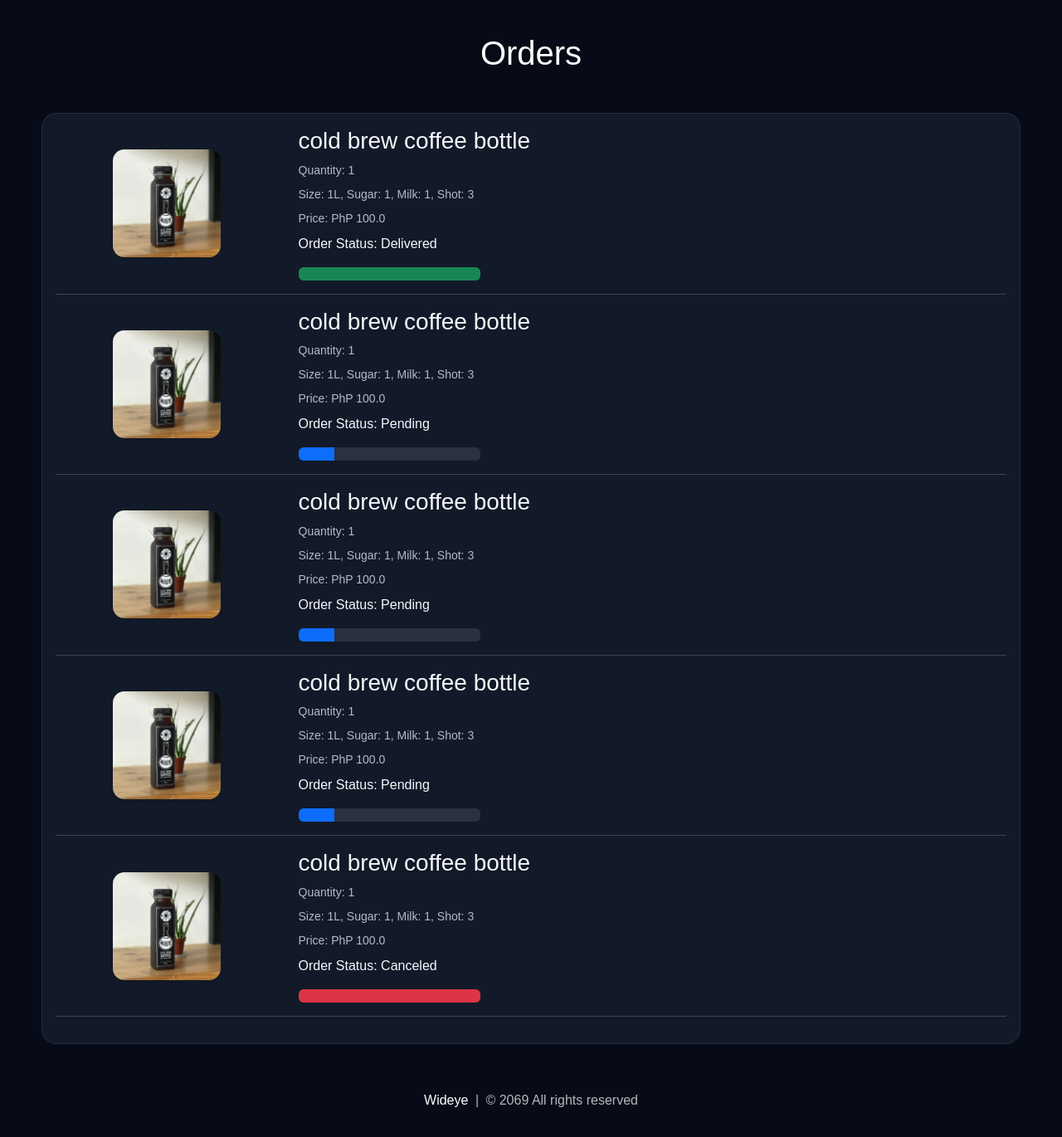
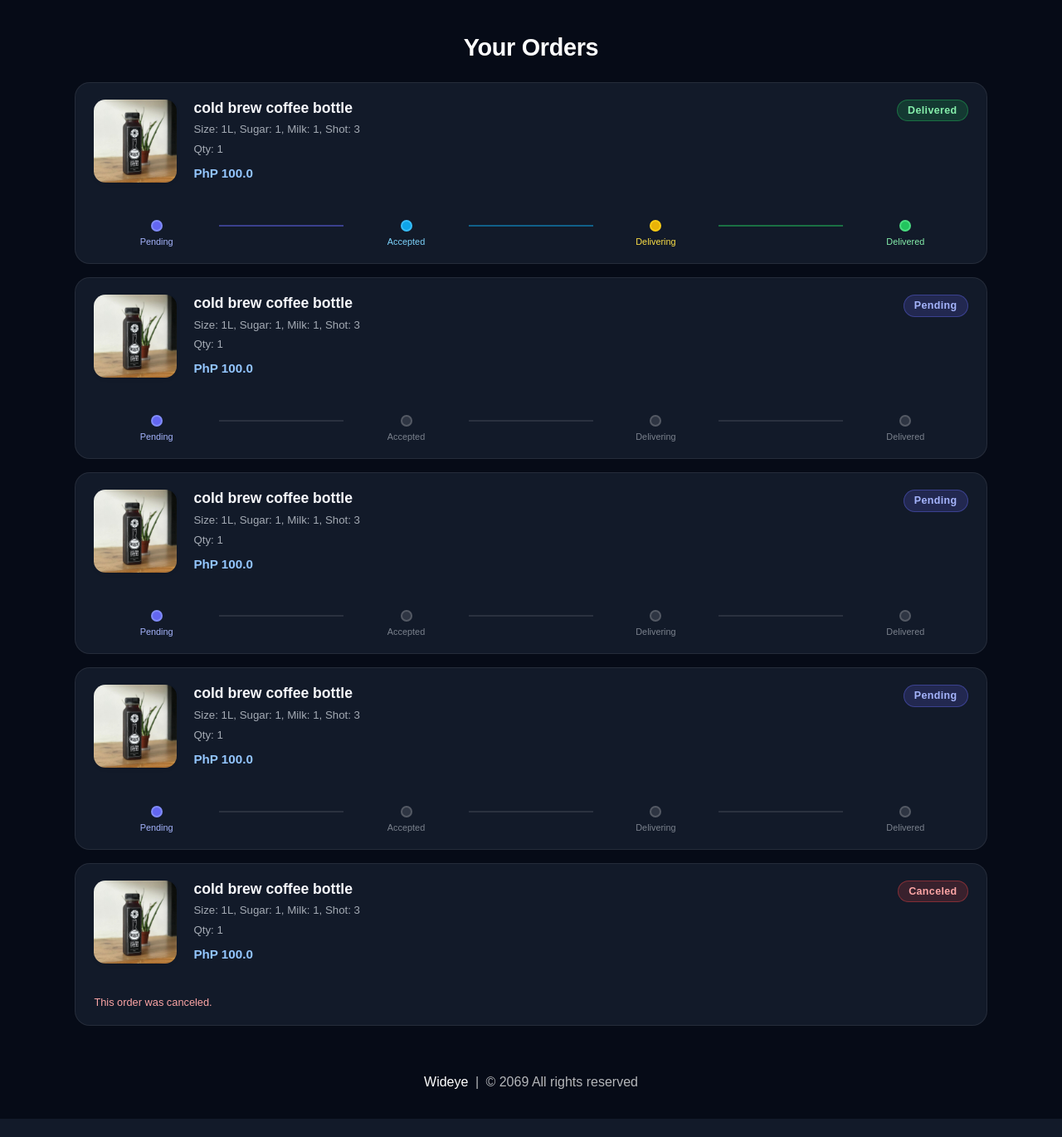
Before and after one commit to Ryzelz/Kiosk-5-flask-2, a Flask app: page /orders in a window 1280 px wide. Shown: the part 79-1449 px from the top of the page at 83% size. After the commit the page ends 1427 px from the top, so only its background shows below. Run offline with Flask 3, Linux system fonts and the light colour scheme; a user stored in the database is signed in; some libraries are stand-ins or nearby versions.

```diff
--- a/website/templates/orders.html
+++ b/website/templates/orders.html
@@ -6,131 +6,239 @@
 
 <style>
     .wideye-orders-shell {
-        width: min(calc(100% - 1rem), 1180px);
+        width: min(calc(100% - 1rem), 1100px);
         margin: 1.5rem auto 2rem;
     }
 
-    .wideye-orders-card {
-        background: #121a29;
-        border: 1px solid rgba(255, 255, 255, 0.08);
-        border-radius: 18px;
-        color: #f6f7fb;
+    .wideye-orders-header {
+        color: #fff;
+        font-size: 1.8rem;
+        font-weight: 700;
+        letter-spacing: -0.01em;
+        margin-bottom: 1.5rem;
     }
 
-    .wideye-orders-card .card-body {
-        background: transparent;
-        color: inherit;
+    .wideye-order-card {
+        background: #121a29;
+        border: 1px solid rgba(255,255,255,0.08);
+        border-radius: 18px;
+        margin-bottom: 1rem;
+        transition: border-color 0.2s;
+        overflow: hidden;
     }
 
-    .wideye-orders-card h3,
-    .wideye-orders-card p,
-    .wideye-orders-card .col-sm-4,
-    .wideye-orders-card .col-sm-7 {
-        color: #f6f7fb;
+    .wideye-order-card:hover {
+        border-color: rgba(255,255,255,0.18);
     }
 
-    .wideye-orders-card .text-muted {
-        color: rgba(226, 232, 240, 0.78) !important;
-    }
-
-    .wideye-orders-card .progress {
-        background: rgba(255, 255, 255, 0.1);
+    .wideye-order-body {
+        padding: 1.25rem 1.4rem;
+        display: flex;
+        gap: 1.25rem;
+        align-items: flex-start;
     }
 
     .wideye-orders-thumb {
-        width: 130px;
-        height: 130px;
+        width: 100px;
+        height: 100px;
         object-fit: cover;
         border-radius: 14px;
         background: #0f172a;
+        flex-shrink: 0;
     }
 
-    @media (max-width: 1024px) and (max-height: 650px), (max-width: 900px) {
-        .wideye-orders-shell {
-            margin: 1rem auto 1.25rem;
+    .wideye-order-info {
+        flex: 1;
+        min-width: 0;
     }
 
-        .wideye-orders-card {
-            border-radius: 16px;
+    .wideye-order-name {
+        color: #f6f7fb;
+        font-size: 1.1rem;
+        font-weight: 600;
+        margin: 0 0 0.3rem;
     }
 
-        .wideye-orders-card .card-body {
-            padding: 14px;
+    .wideye-order-meta {
+        color: rgba(226,232,240,0.7);
+        font-size: 0.83rem;
+        margin-bottom: 0.2rem;
     }
 
-        .wideye-orders-thumb {
-            width: 96px;
-            height: 96px;
+    .wideye-order-price {
+        color: #93c5fd;
+        font-weight: 600;
+        font-size: 0.95rem;
+        margin-top: 0.5rem;
     }
+
+    /* Status badge */
+    .wideye-status-badge {
+        display: inline-block;
+        padding: 3px 12px;
+        border-radius: 20px;
+        font-size: 0.78rem;
+        font-weight: 600;
+        letter-spacing: 0.03em;
+        white-space: nowrap;
+    }
+    .wideye-status-pending   { background: rgba(99,102,241,0.2); color: #a5b4fc; border: 1px solid rgba(99,102,241,0.4); }
+    .wideye-status-accepted  { background: rgba(14,165,233,0.2); color: #7dd3fc; border: 1px solid rgba(14,165,233,0.4); }
+    .wideye-status-delivery  { background: rgba(234,179,8,0.18); color: #fde047; border: 1px solid rgba(234,179,8,0.4); }
+    .wideye-status-delivered { background: rgba(34,197,94,0.18); color: #86efac; border: 1px solid rgba(34,197,94,0.4); }
+    .wideye-status-canceled  { background: rgba(239,68,68,0.18); color: #fca5a5; border: 1px solid rgba(239,68,68,0.4); }
+
+    /* Progress track */
+    .wideye-order-footer {
+        padding: 0 1.4rem 1.1rem;
+    }
+
+    .wideye-progress-track {
+        display: flex;
+        align-items: center;
+        gap: 0;
+        margin-top: 0.5rem;
+    }
+
+    .wideye-step {
+        display: flex;
+        flex-direction: column;
+        align-items: center;
+        flex: 1;
+        position: relative;
+    }
+
+    .wideye-step-dot {
+        width: 14px;
+        height: 14px;
+        border-radius: 50%;
+        background: rgba(255,255,255,0.12);
+        border: 2px solid rgba(255,255,255,0.18);
+        z-index: 1;
+        flex-shrink: 0;
+    }
+
+    .wideye-step-dot.active   { background: #6366f1; border-color: #818cf8; }
+    .wideye-step-dot.info     { background: #0ea5e9; border-color: #38bdf8; }
+    .wideye-step-dot.warning  { background: #eab308; border-color: #facc15; }
+    .wideye-step-dot.success  { background: #22c55e; border-color: #4ade80; }
+    .wideye-step-dot.danger   { background: #ef4444; border-color: #f87171; }
+
+    .wideye-step-label {
+        font-size: 0.68rem;
+        color: rgba(226,232,240,0.5);
+        margin-top: 4px;
+        text-align: center;
+    }
+
+    .wideye-step-label.active   { color: #a5b4fc; }
+    .wideye-step-label.info     { color: #7dd3fc; }
+    .wideye-step-label.warning  { color: #fde047; }
+    .wideye-step-label.success  { color: #86efac; }
+    .wideye-step-label.danger   { color: #fca5a5; }
+
+    .wideye-step-line {
+        flex: 1;
+        height: 2px;
+        background: rgba(255,255,255,0.1);
+        align-self: flex-start;
+        margin-top: 6px;
+    }
+
+    .wideye-step-line.filled { background: rgba(99,102,241,0.5); }
+    .wideye-step-line.info   { background: rgba(14,165,233,0.5); }
+    .wideye-step-line.warning{ background: rgba(234,179,8,0.5); }
+    .wideye-step-line.success{ background: rgba(34,197,94,0.5); }
+
+    @media (max-width: 600px) {
+        .wideye-order-body { flex-direction: column; }
+        .wideye-orders-thumb { width: 80px; height: 80px; }
     }
 </style>
 
+{% macro step_class(item_status, step) %}
+    {% if item_status == 'Canceled' %}
+        {% if step == 1 %}danger{% endif %}
+    {% elif item_status == 'Pending' %}
+        {% if step == 1 %}active{% endif %}
+    {% elif item_status == 'Accepted' %}
+        {% if step <= 2 %}info{% endif %}
+    {% elif item_status == 'Out for delivery' %}
+        {% if step <= 3 %}warning{% endif %}
+    {% elif item_status == 'Delivered' %}
+        {% if step <= 4 %}success{% endif %}
+    {% endif %}
+{% endmacro %}
+
 <div class="wideye-orders-shell">
 
-    <div class="row">
     {% if orders %}
+    <h1 class="wideye-orders-header text-center">Your Orders</h1>
 
-        <h1 class="text-center mb-5" style="color: white;">Orders</h1>
-        <div class="col-sm-13">
-            <div class="card wideye-orders-card">
-                <div class="card-body">
-                    <!-- <h3>Orders</h3> -->
     {% for item in orders %}
-
-                    <div class="row">
-                        <div class="col-sm-3 text-center align-self-center">
-                            <img src="{{ get_product_image(item.product, item.size) }}" alt="" class="img-fluid wideye-orders-thumb shadow-sm">
+    {% set s = item.status %}
+    <div class="wideye-order-card">
+        <div class="wideye-order-body">
+            <img src="{{ get_product_image(item.product, item.size) }}" alt="" class="wideye-orders-thumb shadow-sm">
+            <div class="wideye-order-info">
+                <div class="d-flex justify-content-between align-items-start flex-wrap gap-2">
+                    <h4 class="wideye-order-name">{{ item.product.product_name }}</h4>
+                    <span class="wideye-status-badge
+                        {% if s == 'Pending' %}wideye-status-pending
+                        {% elif s == 'Accepted' %}wideye-status-accepted
+                        {% elif s == 'Out for delivery' %}wideye-status-delivery
+                        {% elif s == 'Delivered' %}wideye-status-delivered
+                        {% elif s == 'Canceled' %}wideye-status-canceled
+                        {% endif %}">{{ s }}</span>
                 </div>
-                        <div class="col-sm-7">
-
-                            <h3>{{ item.product.product_name }}</h3>
-                            <p class="mb-2 text-muted small">Quantity: {{ item.quantity }}</p>
-                            <p class="mb-2 text-muted small">{{ format_option_summary(item) }}</p>
-                            <p class="mb-2 text-muted small">Price: PhP {{ item.price }}</p>
-
-
-                            <div class="col-sm-4">
-                                <p>Order Status: {{ item.status }}</p>
-                                {% if item.status == 'Pending' %}
-                                <div class="progress">
-                                    <div class="progress-bar" role="progressbar" style="width: 20%;"  aria-valuenow="20" aria-valuemin="0" aria-valuemax="100"></div>
+                <p class="wideye-order-meta mb-1">{{ format_option_summary(item) }}</p>
+                <p class="wideye-order-meta mb-0">Qty: {{ item.quantity }}</p>
+                <p class="wideye-order-price">PhP {{ item.price }}</p>
+            </div>
         </div>
 
-                                {% elif item.status == 'Accepted' %}
-                                <div class="progress">
-                                    <div class="progress-bar bg-info" role="progressbar" style="width: 40%;"  aria-valuenow="40" aria-valuemin="0" aria-valuemax="100"></div>
+        {% if s != 'Canceled' %}
+        <div class="wideye-order-footer">
+            <div class="wideye-progress-track">
+                {# Step 1: Pending #}
+                <div class="wideye-step">
+                    <div class="wideye-step-dot {% if s in ['Pending','Accepted','Out for delivery','Delivered'] %}active{% endif %}"></div>
+                    <span class="wideye-step-label {% if s in ['Pending','Accepted','Out for delivery','Delivered'] %}active{% endif %}">Pending</span>
                 </div>
+                <div class="wideye-step-line {% if s in ['Accepted','Out for delivery','Delivered'] %}filled{% endif %}"></div>
 
-                                {% elif item.status == 'Out for delivery' %}
-                                <div class="progress">
-                                    <div class="progress-bar bg-warning" role="progressbar" style="width: 70%;"  aria-valuenow="70" aria-valuemin="0" aria-valuemax="100"></div>
+                {# Step 2: Accepted #}
+                <div class="wideye-step">
+                    <div class="wideye-step-dot {% if s in ['Accepted','Out for delivery','Delivered'] %}info{% endif %}"></div>
+                    <span class="wideye-step-label {% if s in ['Accepted','Out for delivery','Delivered'] %}info{% endif %}">Accepted</span>
                 </div>
+                <div class="wideye-step-line {% if s in ['Out for delivery','Delivered'] %}info{% endif %}"></div>
 
-                                {% elif item.status == 'Delivered' %}
-                                <div class="progress">
-                                    <div class="progress-bar bg-success" role="progressbar" style="width: 100%;"  aria-valuenow="100" aria-valuemin="0" aria-valuemax="100"></div>
+                {# Step 3: Out for delivery #}
+                <div class="wideye-step">
+                    <div class="wideye-step-dot {% if s in ['Out for delivery','Delivered'] %}warning{% endif %}"></div>
+                    <span class="wideye-step-label {% if s in ['Out for delivery','Delivered'] %}warning{% endif %}">Delivering</span>
                 </div>
+                <div class="wideye-step-line {% if s == 'Delivered' %}success{% endif %}"></div>
 
-                                {% elif item.status == 'Canceled' %}
-                                <div class="progress">
-                                    <div class="progress-bar bg-danger" role="progressbar" style="width: 100%;"  aria-valuenow="100" aria-valuemin="0" aria-valuemax="100"></div>
+                {# Step 4: Delivered #}
+                <div class="wideye-step">
+                    <div class="wideye-step-dot {% if s == 'Delivered' %}success{% endif %}"></div>
+                    <span class="wideye-step-label {% if s == 'Delivered' %}success{% endif %}">Delivered</span>
+                </div>
+            </div>
+        </div>
+        {% else %}
+        <div class="wideye-order-footer">
+            <p class="wideye-order-meta mb-0" style="color:#fca5a5; font-size:0.8rem;">This order was canceled.</p>
         </div>
         {% endif %}
     </div>
-
-                        </div>
-                    </div>
-                    <hr class="text-muted">
     {% endfor %}
-                </div>
-            </div>
-        </div>
 
     {% else %}
     <h1 class="text-center mb-5" style="color: white;">You have no Orders</h1>
-
     {% endif %}
-    </div>
 
 </div>
 
--- a/website/templates/profile.html
+++ b/website/templates/profile.html
@@ -609,7 +609,7 @@
                 </div>
 
                 <div class="wideye-profile-actions">
-                    <a class="wideye-profile-action wideye-profile-primary" href="{{ url_for('auth.train_usual_face', customer_id=customer.id) }}">Make order faster</a>
+                    <a class="wideye-profile-action wideye-profile-primary" href="{{ url_for('auth.train_usual_face', customer_id=customer.id) }}">Give us your smile!</a>
                     <a class="wideye-profile-action wideye-profile-secondary" href="#usualOrderEditor">Edit usual order</a>
                     {% if saved_usual_items %}
                     <form method="POST" class="d-inline">
```
Also changed, not shown: website/templates/cart.html (+57 -15 lines), instance/database.sqlite3. Lines whose indentation alone changed are shown as unchanged.
